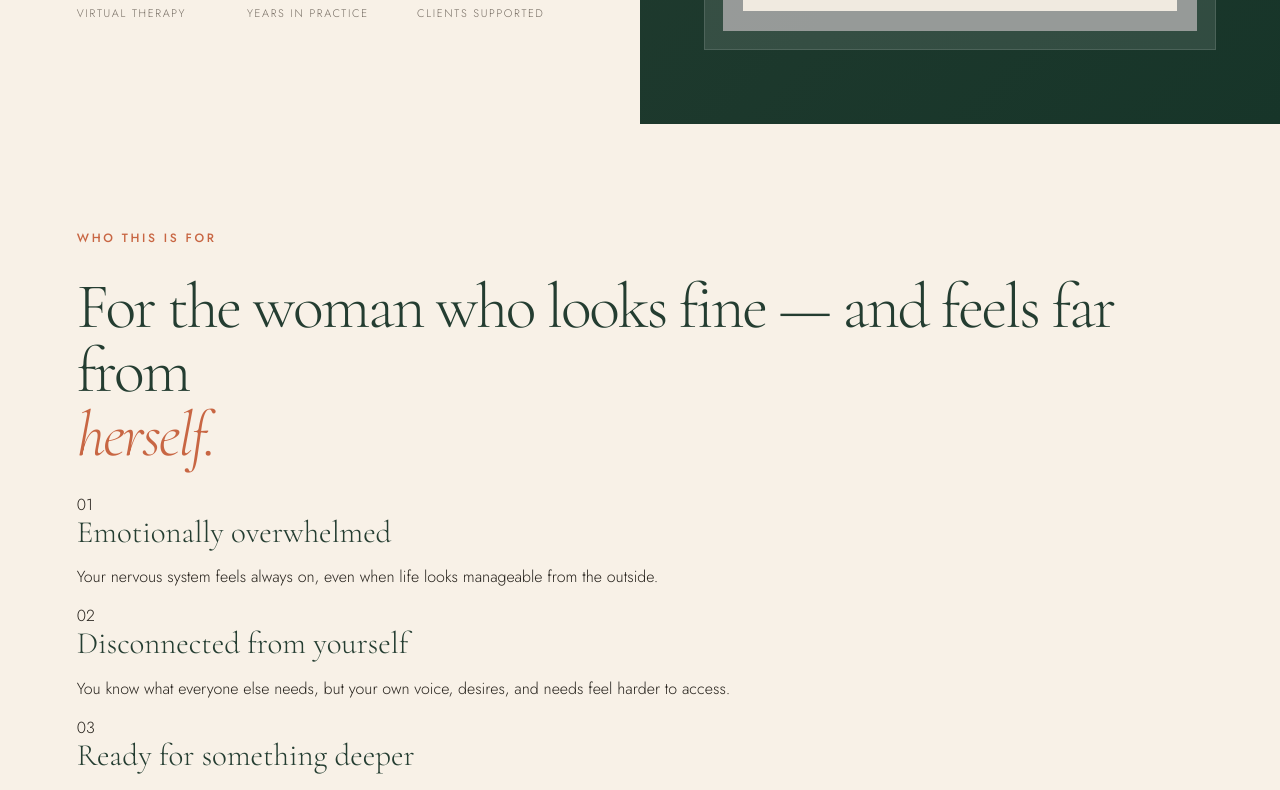
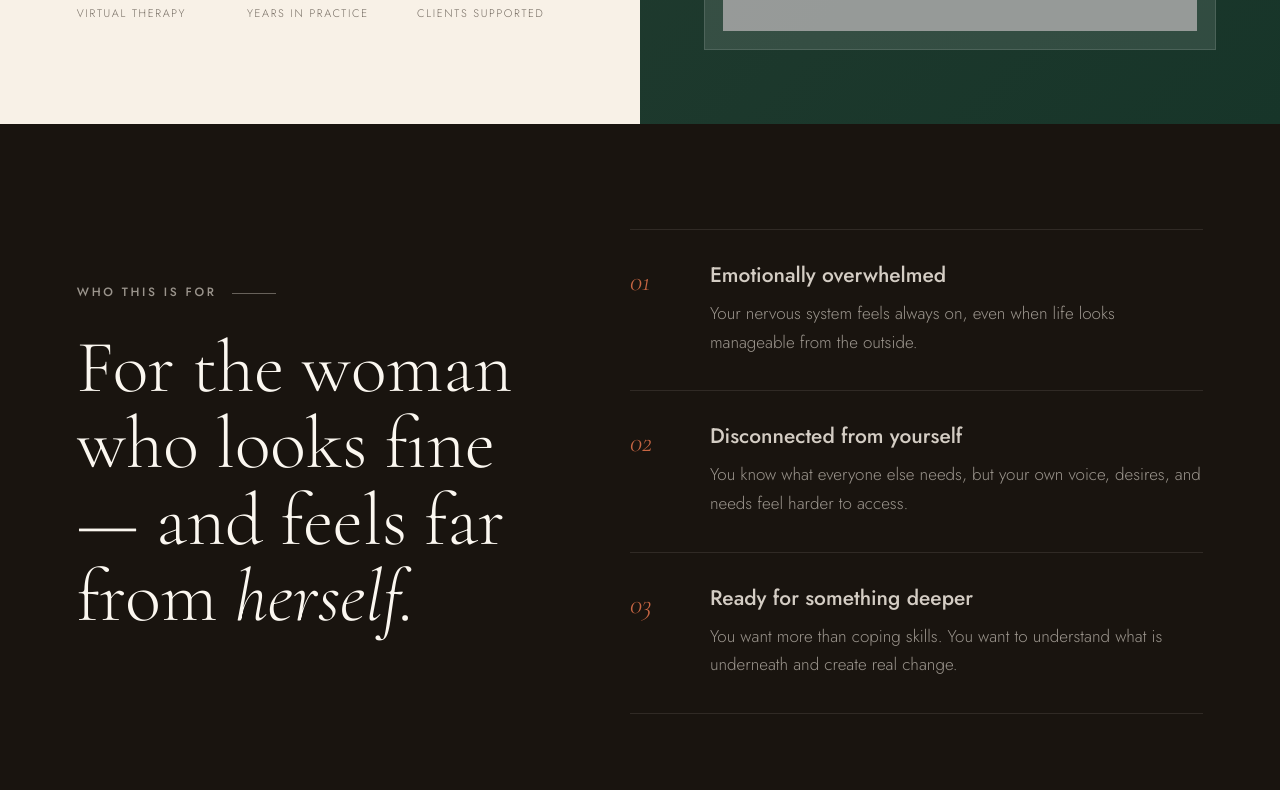
Before and after one commit to tifjasmine/the-embodied-self, a React (Vite) app: page / in a window 1280 px wide. Shown: the part 760-1550 px from the top of the page. Built offline with nearby package versions, Linux system fonts and the light colour scheme; grey boxes are pictures that could not be loaded.

Commit message:
Update styles.css

```diff
--- a/src/styles.css
+++ b/src/styles.css
@@ -9,11 +9,9 @@
   --sage-deep: #173529;
   --sage-soft: #d9ded2;
   --clay: #c86643;
-  --clay-dark: #a94f34;
   --ink: #27231d;
   --muted: #766d63;
   --line: rgba(39, 35, 29, 0.13);
-  --white-soft: rgba(255, 255, 255, 0.76);
 }
 
 * {
@@ -147,7 +145,7 @@ h3 {
 h1 {
   font-size: clamp(64px, 7vw, 106px);
   line-height: 0.92;
-  letter-spacing: -0.04em;
+  letter-spacing: 0;
   margin-bottom: 30px;
 }
 
@@ -162,7 +160,7 @@ h1 em {
 h2 {
   font-size: clamp(44px, 5vw, 72px);
   line-height: 1;
-  letter-spacing: -0.035em;
+  letter-spacing: 0;
   margin-bottom: 26px;
 }
 
@@ -289,7 +287,7 @@ h3 {
   position: absolute;
   left: 38px;
   right: 38px;
-  bottom: 38px;
+  top: 38px;
   background: rgba(248, 241, 231, 0.92);
   padding: 28px;
   backdrop-filter: blur(12px);
@@ -320,10 +318,6 @@ h3 {
   background: var(--linen);
 }
 
-.sageLight {
-  background: var(--sage-soft);
-}
-
 .darkSection {
   background:
     radial-gradient(circle at top right, rgba(200, 102, 67, 0.12), transparent 26%),
@@ -340,6 +334,80 @@ h3 {
   color: rgba(255, 255, 255, 0.68);
 }
 
+.whoSection {
+  background: #19140f;
+  color: rgba(255, 255, 255, 0.72);
+}
+
+.whoWrap {
+  max-width: 1280px;
+  margin: 0 auto;
+  display: grid;
+  grid-template-columns: 0.9fr 1.1fr;
+  gap: 84px;
+  align-items: center;
+}
+
+.whoIntro h2 {
+  color: var(--linen);
+  font-size: clamp(48px, 5.8vw, 86px);
+  line-height: 1.03;
+}
+
+.whoIntro h2 em {
+  display: inline;
+  color: var(--linen);
+}
+
+.mutedEyebrow {
+  color: rgba(248, 241, 231, 0.58);
+  position: relative;
+}
+
+.mutedEyebrow::after {
+  content: "";
+  display: inline-block;
+  width: 44px;
+  height: 1px;
+  margin-left: 16px;
+  vertical-align: middle;
+  background: rgba(248, 241, 231, 0.35);
+}
+
+.whoList {
+  border-top: 1px solid rgba(248, 241, 231, 0.1);
+}
+
+.whoItem {
+  display: grid;
+  grid-template-columns: 48px 1fr;
+  gap: 32px;
+  padding: 34px 0;
+  border-bottom: 1px solid rgba(248, 241, 231, 0.1);
+}
+
+.whoItem span {
+  color: var(--clay);
+  font-family: "Cormorant Garamond", serif;
+  font-size: 28px;
+  font-style: italic;
+}
+
+.whoItem h3 {
+  color: rgba(248, 241, 231, 0.84);
+  font-family: "Jost", sans-serif;
+  font-size: 21px;
+  font-weight: 500;
+  margin-bottom: 12px;
+}
+
+.whoItem p {
+  color: rgba(248, 241, 231, 0.58);
+  font-size: 17px;
+  line-height: 1.7;
+  margin-bottom: 0;
+}
+
 .split {
   max-width: 1280px;
   margin: 0 auto;
@@ -353,33 +421,6 @@ h3 {
   font-size: 17px;
   line-height: 1.9;
   color: #5a5048;
-}
-
-.softPanel {
-  min-height: 470px;
-  border-radius: 150px 150px 8px 8px;
-  background:
-    radial-gradient(circle at 78% 34%, rgba(200, 102, 67, 0.16), transparent 22%),
-    radial-gradient(circle at 22% 72%, rgba(95, 112, 94, 0.14), transparent 20%),
-    var(--cream2);
-  padding: 64px;
-  display: flex;
-  flex-direction: column;
-  justify-content: end;
-  border: 1px solid var(--line);
-}
-
-.softPanel svg {
-  color: var(--sage);
-  margin-bottom: 28px;
-}
-
-.softPanel h3 {
-  color: var(--sage-dark);
-}
-
-.softPanel p {
-  margin-bottom: 0;
 }
 
 .sectionTop {
@@ -416,11 +457,6 @@ h3 {
 
 .cardGrid.three {
   grid-template-columns: repeat(3, 1fr);
-}
-
-.cardGrid.two {
-  grid-template-columns: repeat(2, 1fr);
-  border-color: rgba(39, 35, 29, 0.12);
 }
 
 .serviceCard {
@@ -496,49 +532,6 @@ h3 {
 .methodCard p:not(.phase) {
   color: #5a5048;
   line-height: 1.78;
-}
-
-.resourceCard {
-  background: rgba(255, 255, 255, 0.45);
-  padding: 42px;
-  border: 1px solid rgba(39, 35, 29, 0.07);
-}
-
-.iconCircle {
-  width: 46px;
-  height: 46px;
-  border-radius: 999px;
-  background: var(--sage-dark);
-  color: var(--cream);
-  display: flex;
-  align-items: center;
-  justify-content: center;
-  margin-bottom: 26px;
-}
-
-.resourceType {
-  font-size: 11px;
-  letter-spacing: 0.16em;
-  text-transform: uppercase;
-  color: var(--clay);
-  font-weight: 500;
-}
-
-.resourceCard p {
-  color: #5a5048;
-  line-height: 1.78;
-}
-
-.resourceCard button {
-  margin-top: 18px;
-  border: 1px solid var(--line);
-  background: transparent;
-  color: var(--sage-dark);
-  padding: 12px 18px;
-  text-transform: uppercase;
-  letter-spacing: 0.14em;
-  font-size: 11px;
-  cursor: default;
 }
 
 .communityForm,
@@ -674,7 +667,8 @@ textarea:focus {
 
 @media (max-width: 1050px) {
   .hero,
-  .split {
+  .split,
+  .whoWrap {
     grid-template-columns: 1fr;
   }
 
@@ -691,7 +685,6 @@ textarea:focus {
   }
 
   .cardGrid.three,
-  .cardGrid.two,
   .methodGrid {
     grid-template-columns: 1fr 1fr;
   }
@@ -704,6 +697,10 @@ textarea:focus {
 @media (max-width: 760px) {
   .header {
     padding: 0 20px;
+  }
+
+  .brand {
+    font-size: 23px;
   }
 
   .menuButton {
@@ -774,7 +771,7 @@ textarea:focus {
   .quoteCard {
     left: 24px;
     right: 24px;
-    bottom: 24px;
+    top: 24px;
     padding: 22px;
   }
 
@@ -782,24 +779,27 @@ textarea:focus {
     font-size: 28px;
   }
 
-  .softPanel,
+  .whoWrap {
+    gap: 38px;
+  }
+
+  .whoItem {
+    grid-template-columns: 1fr;
+    gap: 10px;
+    padding: 30px 0;
+  }
+
   .communityForm,
   .contactForm {
     padding: 30px;
   }
 
-  .softPanel {
-    border-radius: 90px 90px 8px 8px;
-  }
-
   .cardGrid.three,
-  .cardGrid.two,
   .methodGrid {
     grid-template-columns: 1fr;
   }
 
-  .serviceCard,
-  .resourceCard {
+  .serviceCard {
     padding: 32px;
   }
 
```
